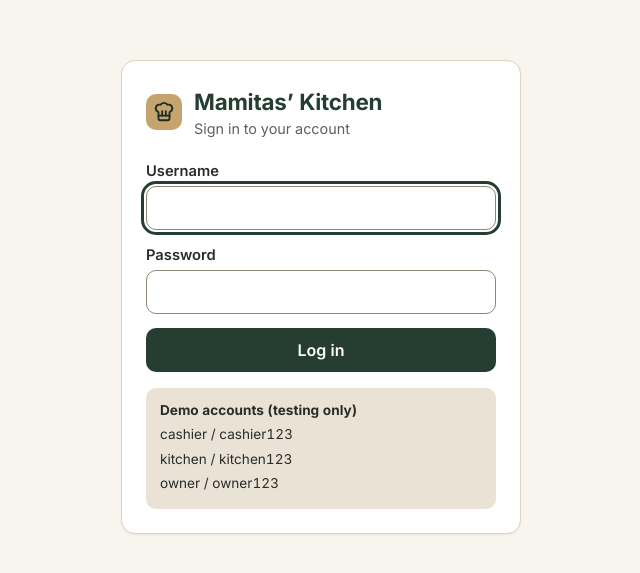
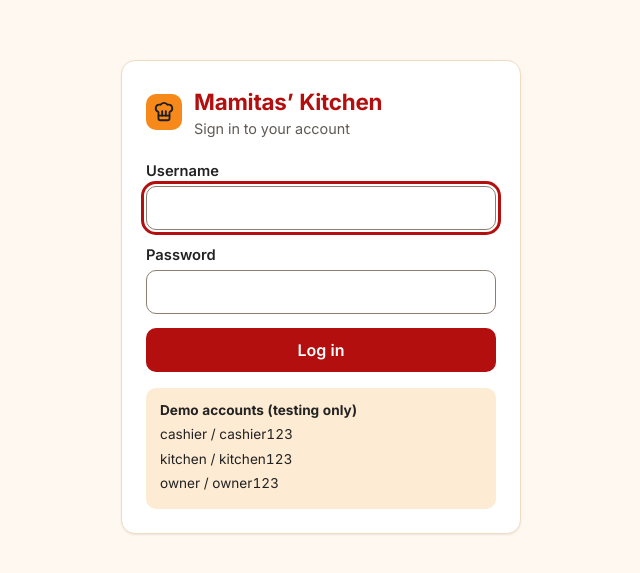
Before and after one commit to rongalerioscharlesaaron-ui/mamitas--kitchen-system, a React (Vite) app in the folder frontend/: page /login in a window 1280 px wide. Shown: the part 103-676 px from the top of the page, without its empty margins (319-959 px from the left). Built offline with nearby package versions, Linux system fonts and the light colour scheme.

Commit message:
feat(frontend) : revise css

```diff
--- a/frontend/src/styles/index.css
+++ b/frontend/src/styles/index.css
@@ -1,14 +1,17 @@
 :root {
-  --forest: #263D32;
-  --forest-deep: #1B2D24;
-  --cream: #F8F5EF;
-  --beige: #EAE2D5;
-  --gold: #C5A46D;
-  --charcoal: #292D2A;
-  --muted: #5C635E;
+  /* Mamita's Kitchen brand palette (variable names kept so your JSX/CSS keep working) */
+  --forest: #B30F0F;        /* PRIMARY: brand red from "Mamita's" lettering */
+  --forest-deep: #8E0A0A;   /* darker red for hover states */
+  --wok: #1E1E1E;           /* wok black: sidebar background */
+  --cream: #FFF8F0;         /* warm off-white page background */
+  --beige: #FDEBD3;         /* soft orange tint: table heads, hovers */
+  --gold: #F7891A;          /* ACCENT: logo orange arc */
+  --flame: #FF6A00;         /* deeper flame orange */
+  --charcoal: #222222;
+  --muted: #5F5A55;
   --white: #FFFFFF;
-  --line: #DDD4C4;
-  --field-border: #8F8676;
+  --line: #F0DCC3;
+  --field-border: #8C7F70;
 
   --ok: #1F6F43;     --ok-bg: #E1F1E7;
   --warn: #8A5A06;   --warn-bg: #FBEFD0;
@@ -21,8 +24,8 @@
   --radius-sm: 6px;
   --radius: 10px;
   --radius-lg: 14px;
-  --shadow-sm: 0 1px 2px rgba(38, 61, 50, 0.08);
-  --shadow-md: 0 6px 20px rgba(38, 61, 50, 0.14);
+  --shadow-sm: 0 1px 2px rgba(30, 30, 30, 0.08);
+  --shadow-md: 0 6px 20px rgba(30, 30, 30, 0.16);
 }
 
 *, *::before, *::after { box-sizing: border-box; }
@@ -49,31 +52,31 @@ a { color: var(--forest); font-weight: 500; }
 .scrim { display: none; }
 
 .sidebar {
-  background: var(--forest); color: #EFEAE0;
+  background: var(--wok); color: #F5EFE8;
   position: sticky; top: 0; align-self: start; height: 100vh; overflow-y: auto; z-index: 40;
 }
 .sidebar-brand { display: flex; align-items: center; gap: 12px; height: var(--topbar-h); padding: 0 20px; border-bottom: 1px solid rgba(255, 255, 255, 0.1); }
-.brand-mark { display: grid; place-items: center; width: 36px; height: 36px; flex: none; border-radius: var(--radius); background: var(--gold); color: var(--forest-deep); }
+.brand-mark { display: grid; place-items: center; width: 36px; height: 36px; flex: none; border-radius: var(--radius); background: var(--gold); color: var(--wok); }
 .brand-text { display: flex; flex-direction: column; line-height: 1.2; white-space: nowrap; }
 .brand-text strong { color: #fff; font-weight: 650; }
 .brand-text small { color: var(--gold); font-size: 0.78rem; }
 
 .sidebar-nav { padding: 12px; display: flex; flex-direction: column; gap: 18px; }
 .nav-group { display: flex; flex-direction: column; gap: 2px; }
-.nav-title { padding: 0 12px 6px; font-size: 0.8rem; font-weight: 600; color: rgba(239, 234, 224, 0.7); }
+.nav-title { padding: 0 12px 6px; font-size: 0.8rem; font-weight: 600; color: rgba(245, 239, 232, 0.7); }
 .side-link {
   position: relative; display: flex; align-items: center; gap: 12px; min-height: 44px; padding: 0 12px;
-  border-radius: var(--radius); color: #EFEAE0; text-decoration: none; font-weight: 500; white-space: nowrap;
+  border-radius: var(--radius); color: #F5EFE8; text-decoration: none; font-weight: 500; white-space: nowrap;
 }
 .side-link svg { flex: none; }
 .side-link:hover { background: rgba(255, 255, 255, 0.08); }
-.side-link.active { background: rgba(255, 255, 255, 0.12); color: #fff; font-weight: 600; }
+.side-link.active { background: rgba(247, 137, 26, 0.18); color: #fff; font-weight: 600; }
 .side-link.active::before { content: ''; position: absolute; left: -12px; top: 8px; bottom: 8px; width: 4px; border-radius: 0 4px 4px 0; background: var(--gold); }
 
 .main { min-width: 0; display: flex; flex-direction: column; }
 .topbar {
   position: sticky; top: 0; z-index: 30; display: flex; align-items: center; gap: 12px;
-  height: var(--topbar-h); padding: 0 24px; background: var(--white); border-bottom: 1px solid var(--line);
+  height: var(--topbar-h); padding: 0 24px; background: var(--white); border-bottom: 3px solid var(--gold);
 }
 .topbar-title { flex: 1; font-weight: 600; color: var(--forest); white-space: nowrap; overflow: hidden; text-overflow: ellipsis; }
 .topbar-actions { display: flex; align-items: center; gap: 12px; }
@@ -122,8 +125,8 @@ a { color: var(--forest); font-weight: 500; }
 .btn-primary:hover { background: var(--forest-deep); }
 .btn-secondary { background: var(--white); border-color: var(--line); color: var(--charcoal); }
 .btn-secondary:hover { background: var(--beige); }
-.btn-danger { background: var(--danger); color: #fff; }
-.btn-danger:hover { background: #8A1F18; }
+.btn-danger { background: var(--charcoal); color: #fff; }
+.btn-danger:hover { background: #000; }
 .btn-sm { min-height: 36px; padding: 0 12px; font-size: 0.9rem; }
 .icon-btn {
   display: inline-grid; place-items: center; min-width: 44px; min-height: 44px; border: none; border-radius: var(--radius);
@@ -146,7 +149,7 @@ a { color: var(--forest); font-weight: 500; }
 .table { width: 100%; border-collapse: collapse; }
 .table th, .table td { padding: 12px 16px; border-bottom: 1px solid var(--line); text-align: left; font-size: 0.93rem; vertical-align: middle; }
 .table th { background: var(--beige); color: var(--forest); font-weight: 600; white-space: nowrap; }
-.table tbody tr:hover { background: #FBF9F4; }
+.table tbody tr:hover { background: #FFFAF3; }
 .table tbody tr:last-child td { border-bottom: none; }
 .num { text-align: right !important; }
 .empty { text-align: center !important; color: var(--muted); padding: 32px !important; }
@@ -162,14 +165,14 @@ a { color: var(--forest); font-weight: 500; }
 .badge-danger::before { content: '✕'; }
 .badge-info { background: var(--info-bg); color: var(--info); }
 .badge-info::before { content: 'i'; font-weight: 700; }
-.badge-muted { background: var(--beige); color: #4A4F4B; }
+.badge-muted { background: var(--beige); color: #4D4843; }
 .badge-muted::before { content: '–'; }
 
 /* ---------- Dashboard ---------- */
 .stat-grid { display: grid; grid-template-columns: repeat(auto-fit, minmax(200px, 1fr)); gap: 16px; margin-bottom: 24px; }
 .stat {
   display: block; padding: 16px 18px; color: inherit; text-decoration: none; background: var(--white);
-  border: 1px solid var(--line); border-left: 5px solid var(--info); border-radius: var(--radius-lg); box-shadow: var(--shadow-sm); transition: box-shadow 0.15s;
+  border: 1px solid var(--line); border-left: 5px solid var(--gold); border-radius: var(--radius-lg); box-shadow: var(--shadow-sm); transition: box-shadow 0.15s;
 }
 .stat:hover { box-shadow: var(--shadow-md); }
 .stat-label { color: var(--muted); font-size: 0.9rem; font-weight: 500; }
@@ -188,7 +191,7 @@ a { color: var(--forest); font-weight: 500; }
 .notice { display: flex; justify-content: space-between; align-items: center; gap: 12px; margin-bottom: 16px; padding: 4px 8px 4px 16px; border-radius: var(--radius); border: 1px solid transparent; }
 .notice-ok { background: var(--ok-bg); color: var(--ok); border-color: #B7DCC4; }
 .notice-error { background: var(--danger-bg); color: var(--danger); border-color: #EDB9B3; }
-.modal-backdrop { position: fixed; inset: 0; z-index: 70; display: flex; align-items: center; justify-content: center; padding: 16px; background: rgba(27, 45, 36, 0.5); }
+.modal-backdrop { position: fixed; inset: 0; z-index: 70; display: flex; align-items: center; justify-content: center; padding: 16px; background: rgba(20, 20, 20, 0.55); }
 .modal { width: 100%; max-width: 480px; max-height: 90vh; overflow: auto; padding: 24px; background: var(--white); border-radius: var(--radius-lg); box-shadow: var(--shadow-md); }
 .modal-head { display: flex; justify-content: space-between; align-items: center; margin-bottom: 12px; }
 .modal-head h2 { margin: 0; font-size: 1.25rem; }
@@ -216,7 +219,7 @@ a { color: var(--forest); font-weight: 500; }
   .shell { grid-template-columns: 1fr; }
   .sidebar { position: fixed; inset: 0 auto 0 0; width: var(--sidebar-w); transform: translateX(-100%); transition: transform 0.2s ease; box-shadow: var(--shadow-md); }
   .sidebar.is-open { transform: none; }
-  .scrim { display: block; position: fixed; inset: 0; z-index: 35; background: rgba(27, 45, 36, 0.5); }
+  .scrim { display: block; position: fixed; inset: 0; z-index: 35; background: rgba(20, 20, 20, 0.55); }
   .content { padding: 20px 16px 40px; }
   .topbar { padding: 0 12px; }
 }
@@ -251,8 +254,8 @@ a { color: var(--forest); font-weight: 500; }
   border-radius: var(--radius); box-shadow: var(--shadow-sm); cursor: pointer;
   transition: border-color 0.15s, box-shadow 0.15s;
 }
-.tile:hover:not(:disabled) { border-color: var(--forest); box-shadow: var(--shadow-md); }
-.tile:disabled { cursor: not-allowed; background: #F1ECE2; color: var(--muted); }
+.tile:hover:not(:disabled) { border-color: var(--gold); box-shadow: var(--shadow-md); }
+.tile:disabled { cursor: not-allowed; background: #F6EEE3; color: var(--muted); }
 .tile.in-order { border-color: var(--forest); box-shadow: inset 0 0 0 1px var(--forest); }
 .tile-name { font-weight: 600; line-height: 1.3; padding-right: 30px; }
 .tile-price { font-size: 1.15rem; font-weight: 700; color: var(--forest); }
```
